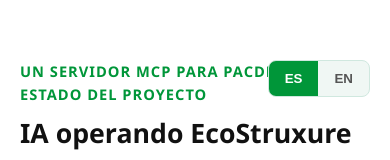
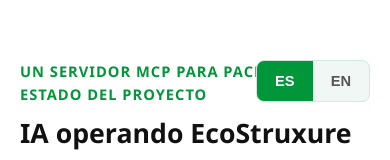
Before and after one commit to pacdrive/mcp-server-intranet, a plain HTML site: page index.html in a window 390 px wide. Shown: the top 160 px of the page. Drawn offline with Linux system fonts and the light colour scheme.

Commit message:
Add files via upload

```diff
--- a/index.html
+++ b/index.html
@@ -257,8 +257,9 @@
                 border-radius: 8px;
             }
             .lang-btn {
-                padding: 10px 16px; /* Aumenta el área táctil en pantallas pequeñas */
-                font-size: 10pt;     /* Letra un poco más legible */
+                padding: 12px 18px; /* Área táctil muy amplia */
+                font-size: 11pt;     /* Texto claro y visible */
+                min-width: 52px;     /* Asegura un tamaño físico considerable para el dedo */
             }
         }
 
```
